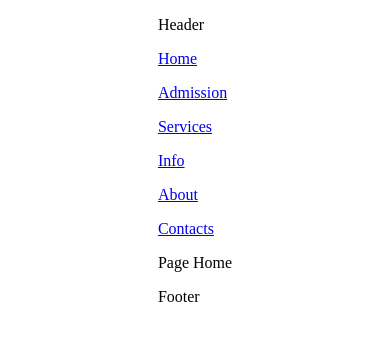
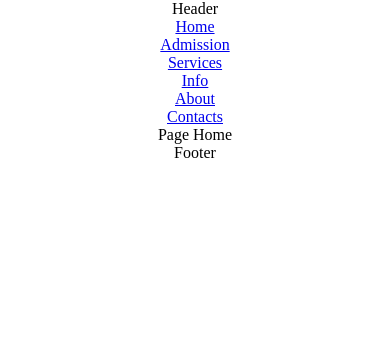
Before and after one commit to VoltG3/react_lors, a React (Create React App) app: page /home in a window 390 px wide. Shown: the top 340 px of the page. Built offline with nearby package versions, Linux system fonts and the light colour scheme.

Commit message:
[ UPDATE ] - responsive css skeleton

```diff
--- a/src/App.js
+++ b/src/App.js
@@ -16,7 +16,17 @@ export default function App() {
         showBorders(bordersVisible)
 
     return (
-        <div>
+        <div style={{
+            display: 'flex',
+            flexWrap: 'wrap',
+            flexDirection: 'column',
+            justifyContent: 'center',
+            alignItems: 'center',
+                maxWidth: 'var(--page--width)',
+                   width: '100vw',
+                   height: 'auto',
+            background: 'var(--clr--default--ltst)'
+        }}>
             <GlobalStyles />
             <GlobalColorStyles />
             <GlobalFontStyles />
--- a/src/GlobalStyles.js
+++ b/src/GlobalStyles.js
@@ -1,6 +1,10 @@
 import { createGlobalStyle } from 'styled-components'
 
 export const GlobalStyles = createGlobalStyle`
+
+  :root {
+    --page--width: 1440px;
+  }
 
   html, body {
     margin: 0 auto;
@@ -14,4 +18,15 @@ export const GlobalStyles = createGlobalStyle`
     width: 100vw;
     height: 100vh;
   }
+
+  .page {
+    display: flex;
+    flex-direction: column;
+    align-items: center;
+  }
+
+  * {
+    padding: 0;
+    margin: 0;
+  }
 `
--- a/src/routes/About.js
+++ b/src/routes/About.js
@@ -1,8 +1,8 @@
 
 export default function About() {
     return (
-        <>
+        <div className={"page"}>
             <p>Page About</p>
-        </>
+        </div>
     )
 }
--- a/src/routes/Admission.js
+++ b/src/routes/Admission.js
@@ -1,8 +1,8 @@
 
 export default function Admission() {
     return (
-        <>
+        <div className={"page"}>
             <p>Page Admission</p>
-        </>
+        </div>
     )
 }
--- a/src/routes/Contacts.js
+++ b/src/routes/Contacts.js
@@ -1,8 +1,8 @@
 
 export default function Contacts() {
     return (
-        <>
+        <div className={"page"}>
             <p>Page Contacts</p>
-        </>
+        </div>
     )
 }
--- a/src/routes/Home.js
+++ b/src/routes/Home.js
@@ -1,8 +1,8 @@
 
 export default function Home() {
     return (
-        <>
+        <div className={"page"}>
             <p>Page Home</p>
-        </>
+        </div>
     )
 }
--- a/src/routes/Info.js
+++ b/src/routes/Info.js
@@ -1,8 +1,8 @@
 
 export default function Info() {
     return (
-        <>
+        <div className={"page"}>
             <p>Page Info</p>
-        </>
+        </div>
     )
 }
--- a/src/routes/Services.js
+++ b/src/routes/Services.js
@@ -1,8 +1,8 @@
 
 export default function Services() {
     return (
-        <>
+        <div className={"page"}>
             <p>Page Services</p>
-        </>
+        </div>
     )
 }
```
